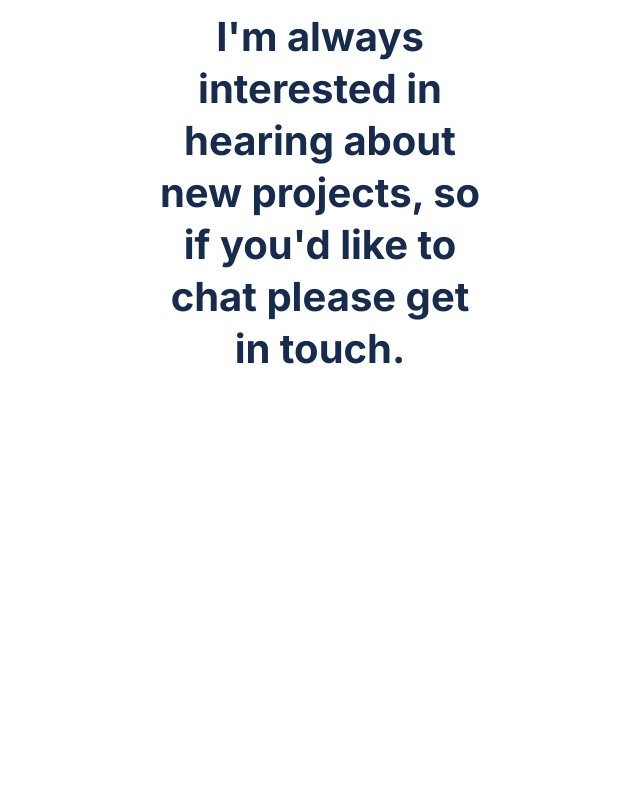
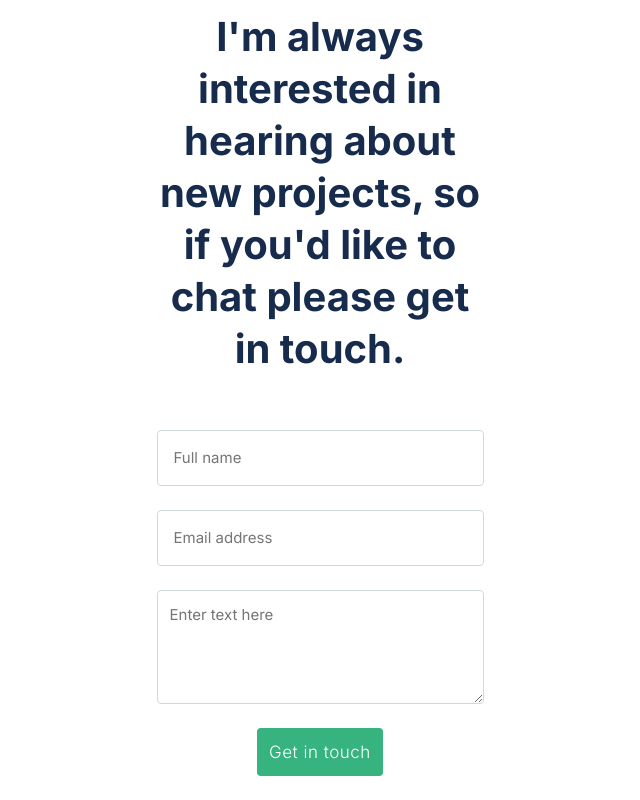
Before and after one commit to KIsmoilov/Portfolio, a website: page index.html in a window 1280 px wide. Shown: the part 5486-6286 px from the top of the page, without its empty margins (320-960 px from the left). Before the commit the page ends 5916 px from the top, so only its background shows below. Drawn offline with Linux system fonts and the light colour scheme.

Commit message:
Create form part of contact form

```diff
--- a/index.html
+++ b/index.html
@@ -214,6 +214,22 @@
             like to chat please get in touch.
           </h2>
         </div>
+        <form action="">
+          <ul class="form">
+            <li>
+                <input type="text" id="name" placeholder="Full name" maxlength="30" required>
+            </li>
+            <li>
+              <input type="email" id="email" placeholder="Email address" required>
+            </li>
+            <li>
+              <textarea type="textarea" id="textarea" placeholder="Enter text here" maxlength="500" required></textarea>
+            </li>
+            <li>
+              <button class="btn" type="submit">Get in touch</button>
+            </li>
+          </ul>
+        </form>
       </section>
     </main>
   </body>
--- a/styles.css
+++ b/styles.css
@@ -318,6 +318,38 @@
   width: 327px;
 }
 
+#name, #email {
+  width: 327px;
+  border: 1px solid #d0d9d4;
+  border-radius: 4px;
+  font-style: normal;
+  font-weight: 400;
+  font-size: 15px;
+  line-height: 24px;
+  color: #091E42;
+  padding: 15px 16px 15px 16px;
+}
+
+#textarea {
+  width: 327px;
+  border: 1px solid #d0d9d4;
+  border-radius: 4px;
+  height: 114px;
+  font-style: normal;
+  font-weight: 400;
+  font-size: 15px;
+  line-height: 24px;
+  color: #091E42;
+  padding: 12px;
+}
+
+.form li{
+  display: flex;
+  justify-content: center;
+  list-style: none;
+  margin: 24px;
+}
+
 @media screen and (max-width: 500px) {
   body {
     width: 414px;
```
